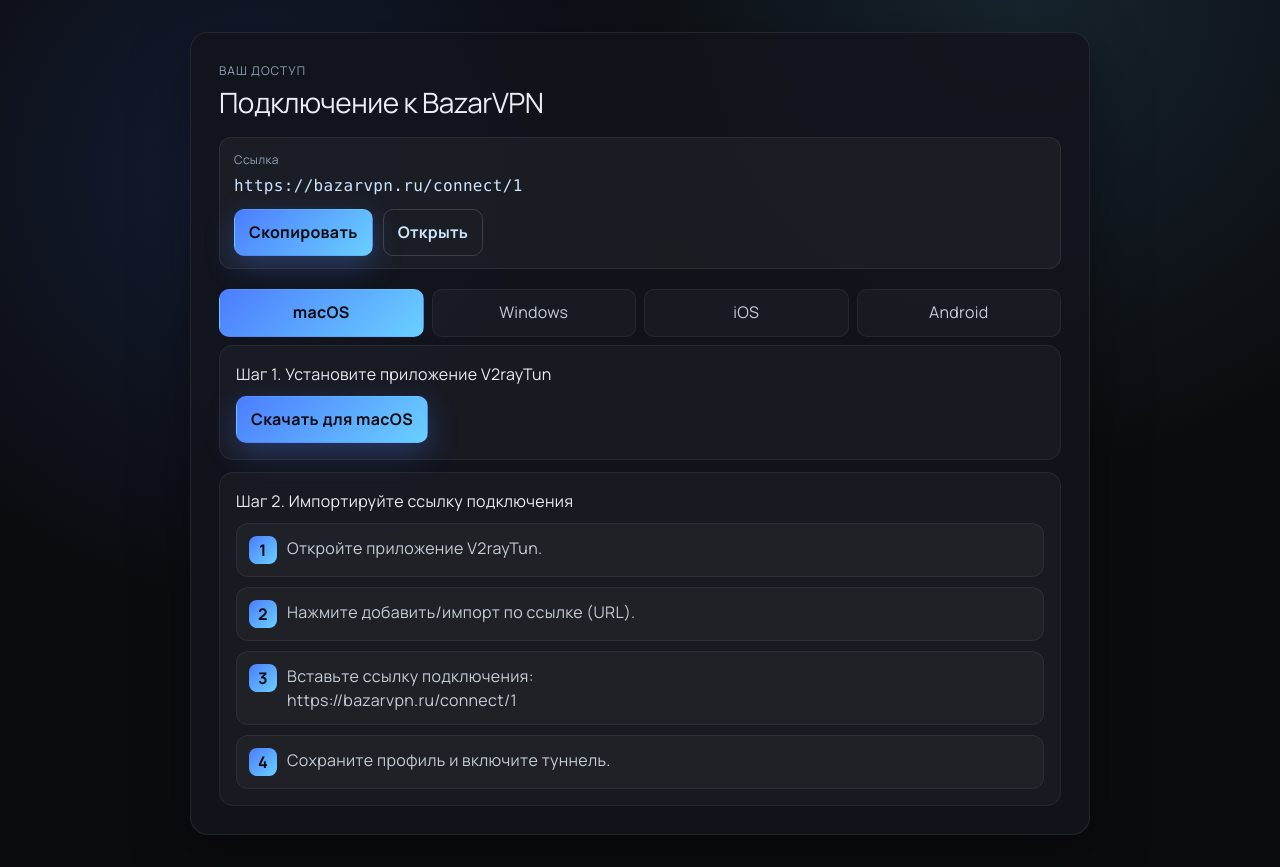
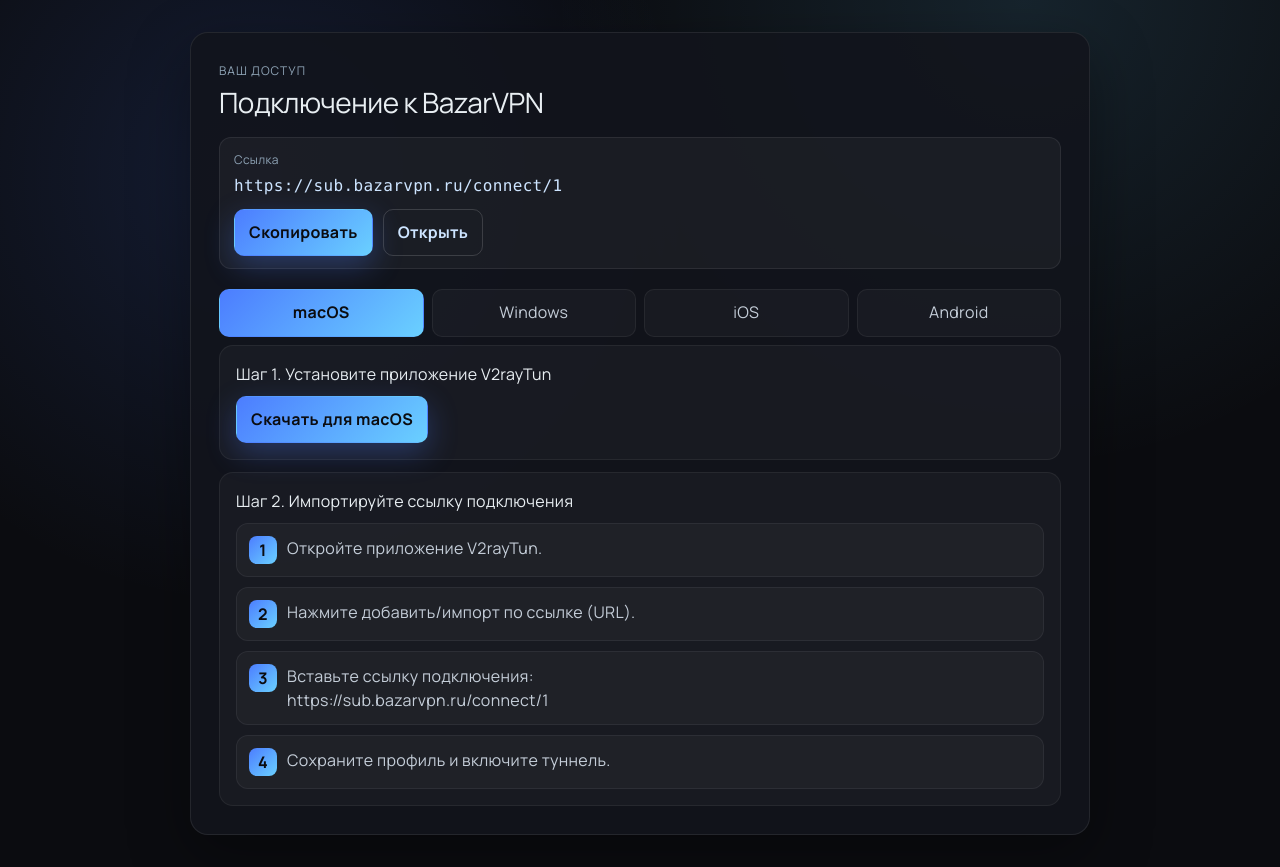
Before and after one commit to molokoedovmp/bazarvpn, a Next.js app in the folder landing/: page /connect/1 in a window 1280 px wide. Built offline with nearby package versions, Linux system fonts and the light colour scheme; a web font is replaced by a local one.

Commit message:
chore: show sub.bazarvpn.ru in connect guide

```diff
--- a/landing/app/connect/[token]/page.tsx
+++ b/landing/app/connect/[token]/page.tsx
@@ -41,7 +41,7 @@ function InstructionList({ connectUrl }: { connectUrl: string }) {
 
 export default function ConnectPage({ params }: { params: { token: string } }) {
   const [activeDevice, setActiveDevice] = useState<Device>("macos");
-  const connectUrl = useMemo(() => `https://bazarvpn.ru/connect/${params.token}`, [params.token]);
+  const connectUrl = useMemo(() => `https://sub.bazarvpn.ru/connect/${params.token}`, [params.token]);
 
   const handleCopy = async () => {
     try {
```
